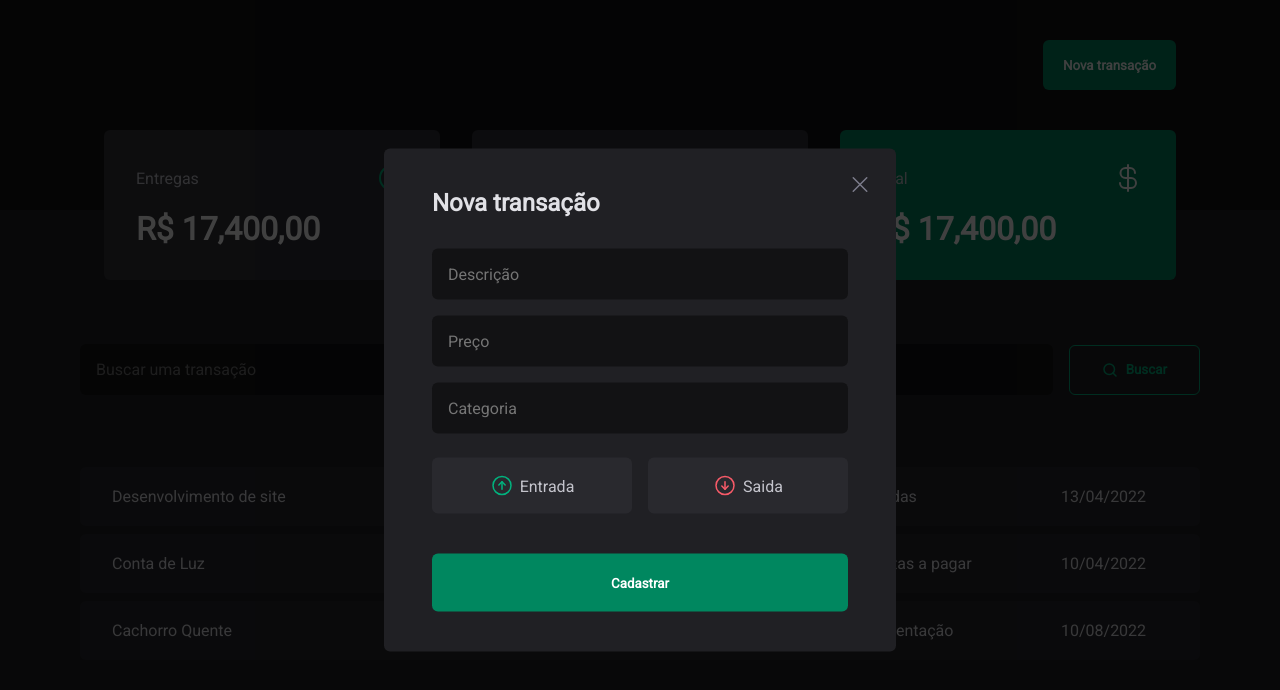
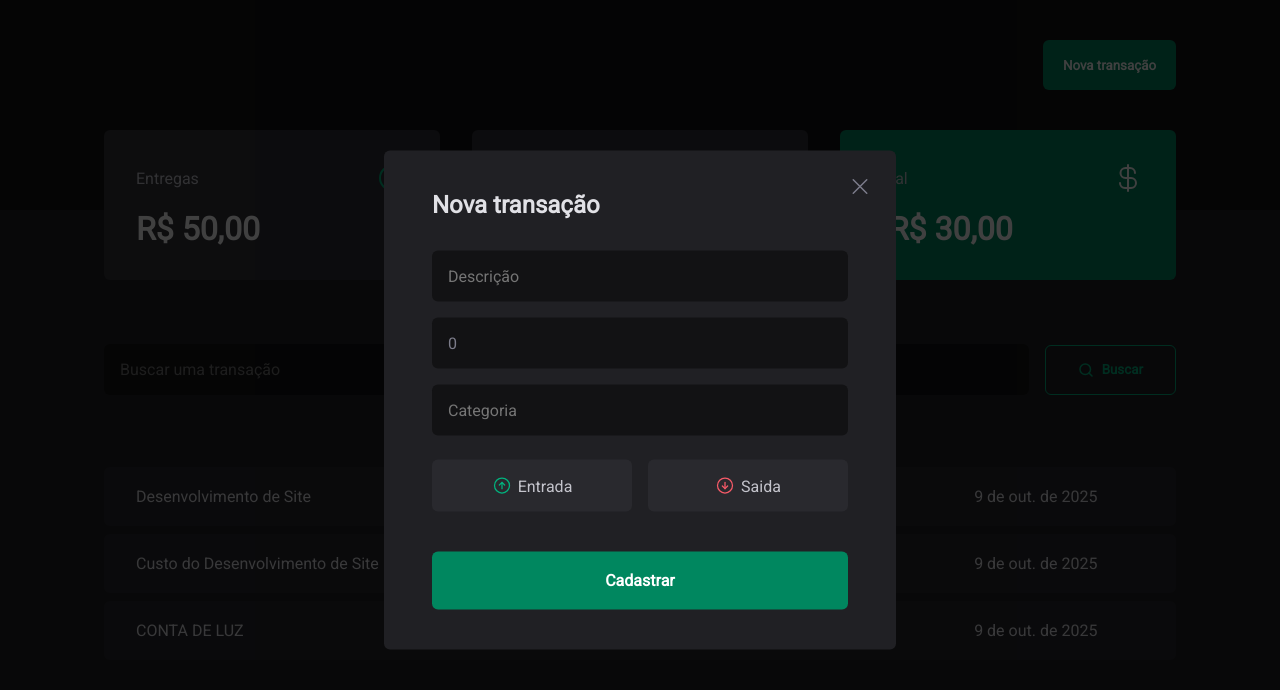
Before and after one commit to gustavocanepa10/dt-money, a React (Vite) app: page / in a window 1280 px wide. Both pictures are taken after a click on the button "Nova transação". Shown: the top 690 px of the page. Built offline with nearby package versions, Linux system fonts and the light colour scheme; data requests are answered from the project's data file.

Commit message:
feat : transactionForm

```diff
--- a/src/components/NewTransactionModal/index.tsx
+++ b/src/components/NewTransactionModal/index.tsx
@@ -1,9 +1,51 @@
 import * as Dialog from "@radix-ui/react-dialog";
-import styles from "./styles.module.css"
+import * as RadioGroup from "@radix-ui/react-radio-group";
+import styles from "./styles.module.css";
 import { ArrowCircleUp, X } from "phosphor-react";
-import {ArrowCircleDown} from "phosphor-react"
+import { ArrowCircleDown } from "phosphor-react";
+import { useContext, useState } from "react";
+import { TransactionContext } from "../../context/TransactionContext.";
+import { v4 as uuidv4 } from "uuid";
+
+
+
+interface Transaction {
+  id: string;
+  description: string;
+  type: string
+  category: string;
+  price: number;
+  created_At: string;
+}
 
 export function NewTransactionModal() {
+  const { newTransaction } = useContext(TransactionContext);
+
+  const [description, setDescription] = useState("");
+  const [price, setPrice] = useState(0);
+  const [category, setCategory] = useState("");
+  const [type, setType] = useState("");
+
+
+  function handleSubmit() {
+    const newItem: Transaction = {
+      category,
+      price,
+      description,
+      created_At: new Date().toLocaleDateString("pt-BR", {
+        dateStyle : "medium"
+      }),
+      id: uuidv4(),
+      type,
+    };
+
+
+    newTransaction(newItem)
+
+  }
+
+
+
   return (
     <Dialog.Portal>
       <Dialog.Overlay className={styles.Overlay} />
@@ -12,32 +54,39 @@ export function NewTransactionModal() {
         <Dialog.Title>Nova transação</Dialog.Title>
 
         <Dialog.Close className={styles.ButtonClose}>
-            <X size={24}/>
+          <X size={24} />
         </Dialog.Close>
 
-        <form action="">
-            <input type="text" placeholder="Descrição" required />
-            <input type="number" placeholder="Preço" required />
-            <input type="text" placeholder="Categoria" required />
+        <form onSubmit={handleSubmit} action="">
+          <input
+            value={description}
+            onChange={(e) => setDescription(e.target.value)}
+            type="text"
+            placeholder="Descrição"
+            required
+          />
+          <input
+            value={price}
+            onChange={(e) => setPrice(Number(e.target.value))}
+            type="number"
+            placeholder="Preço"
+            required
+          />
+          <input value={category} onChange={(e) => setCategory(e.target.value)} type="text" placeholder="Categoria" required />
 
-            <div className={styles.transactionType}>
-                <button>
-                    <ArrowCircleUp size={24} color="#00B37E"/>
-                    Entrada
-                </button>
-                <button>
-                    <ArrowCircleDown size={24} color="#F75A68"/>
-                    Saida
-                </button>
-            </div>
+          <RadioGroup.RadioGroup value={type} onValueChange={setType} className={styles.transactionType}>
+            <RadioGroup.Item className={styles.buttonGreen}  value="income">
+              <ArrowCircleUp size={20} color="#00B37E" />
+              Entrada
+            </RadioGroup.Item>
+            <RadioGroup.Item className={styles.buttonRed} value="outcome">
+              <ArrowCircleDown size={20} color="#F75A68" />
+              Saida
+            </RadioGroup.Item>
+          </RadioGroup.RadioGroup>
 
-
-            <button type="submit">
-                Cadastrar
-            </button>
+          <button  type="submit">Cadastrar</button>
         </form>
-
-
       </Dialog.Content>
     </Dialog.Portal>
   );
--- a/src/components/NewTransactionModal/styles.module.css
+++ b/src/components/NewTransactionModal/styles.module.css
@@ -1,5 +1,3 @@
-
-
 .Overlay {
   position: fixed;
   width: 100vw;
@@ -7,8 +5,6 @@
   inset: 0;
   background: rgba(0, 0, 0, 0.75);
 }
-
-
 
 .Content {
   min-width: 32rem;
@@ -19,8 +15,7 @@
   position: fixed;
   top: 50%;
   left: 50%;
-    transform: translate(-50% ,-50%);
-
+  transform: translate(-50%, -50%);
 
   form {
     margin-top: 2rem;
@@ -29,35 +24,36 @@
 
     gap: 1rem;
 
-
     input {
       padding: 1rem;
       border-radius: 6px;
-            background: #121214;
+      background-color: #121214;
 
-
-            color: #7C7C8A;
+      color: #7c7c8a;
       font-size: 16px;
       font-family: "Roboto";
       outline: 0;
       border: 0;
     }
 
-
     button[type="submit"] {
       height: 58px;
       border: 0;
       background: var(--green);
-            color: var(--white);
+      color: #FFFFFF;
       font-weight: bold;
       padding: 0 1.25rem;
       border-radius: 6px;
       margin-top: 1.5rem;
       cursor: pointer;
+      font-family: "Roboto";
+      font-weight: bold;
+      line-height: 1.6;
+      font-size: 16px;
 
       &:hover {
-                background: var(--green-dark);
-                transition: background-color 0.2s ;
+        background-color: var(--green-dark);
+        transition: background-color 0.2s;
       }
     }
   }
@@ -85,24 +81,53 @@ input[type="number"] {
 
 .transactionType {
   display: grid;
-    grid-template-columns: repeat(2,1fr);
+  grid-template-columns: repeat(2, 1fr);
   gap: 1rem;
   margin-top: 0.5rem;
+}
 
-    button {
+.buttonGreen {
   padding: 16px 24px;
   border-radius: 6px;
 
-        background: #29292E;
+  background: #29292e;
   border: 0;
-        color: #C4C4CC;
+  color: #c4c4cc;
   font-size: 16px;
   font-family: "Roboto";
-
+  cursor: pointer;
 
   display: flex;
   align-items: center;
   justify-content: center;
   gap: 6px;
+
+  &[data-state="checked"] {
+    background: var(--green-dark);
+    color: var(--white);
+  }
+
+
+}
+
+.buttonRed {
+  padding: 16px 24px;
+  border-radius: 6px;
+
+  background: #29292e;
+  border: 0;
+  color: #c4c4cc;
+  font-size: 16px;
+  font-family: "Roboto";
+  cursor: pointer;
+
+  display: flex;
+  align-items: center;
+  justify-content: center;
+  gap: 6px;
+
+  &[data-state="checked"] {
+    background: var(--red-dark);
+    color: var(--white);
   }
 }
--- a/src/components/SearchForm/styles.module.css
+++ b/src/components/SearchForm/styles.module.css
@@ -2,10 +2,11 @@
   display: flex;
 
   align-items: center;
-  gap: 1rem;
   max-width: 1120px;
   width: 100%;
-  margin: 4rem auto 0;
+  margin: 4rem auto;
+  padding: 0 1.5rem;
+  gap: 1rem;
 
   input {
     padding: 1rem;
@@ -35,5 +36,11 @@
     span {
       font-weight: bold;
     }
+
+    &:hover {
+      background: var(--green);
+      color: var(--white);
+      transition: 0.2s;
+    }
   }
 }
--- a/src/components/Summary/index.tsx
+++ b/src/components/Summary/index.tsx
@@ -1,50 +1,77 @@
-import { ArrowCircleDown, ArrowCircleUp, CurrencyDollar } from "phosphor-react"
-import styles from "./styles.module.css"
+import { ArrowCircleDown, ArrowCircleUp, CurrencyDollar } from "phosphor-react";
+import styles from "./styles.module.css";
+import { useContext } from "react";
+import { TransactionContext } from "../../context/TransactionContext.";
 
 export function Summary() {
+  const { transactions } = useContext(TransactionContext);
+
+  const incomes = transactions
+    .filter((item) => item.type === "income")
+    .map((item) => item.price);
+  console.log(incomes);
+
+  const totalIncomes = incomes.reduce(
+    (acc, currentValue) => acc + currentValue,
+    0
+  );
+  console.log(totalIncomes);
+
+  const outcomes = transactions
+    .filter((item) => item.type === "outcome")
+    .map((item) => item.price);
+  console.log(outcomes);
+
+  const totalOutcomes = outcomes.reduce(
+    (acc, currentValue) => acc + currentValue,
+    0
+  );
+  console.log(totalIncomes);
+
+  const total = totalIncomes - totalOutcomes;
+
   return (
     <section className={styles.summaryContainer}>
       <div className={styles.summaryCard}>
         <header>
-                    <span>
-                        Entregas
-                    </span>
-                    <ArrowCircleUp size={32} color="#00b37e"/>
+          <span>Entregas</span>
+          <ArrowCircleUp size={32} color="#00b37e" />
         </header>
         <strong>
-                    R$ 17,400,00
+          {totalIncomes.toLocaleString("pt-BR", {
+            style: "currency",
+            currency: "BRL",
+          })}
         </strong>
       </div>
 
-            <div  className={styles.summaryCard}>
+      <div className={styles.summaryCard}>
         <header>
-                    <span>
-                        Saidas
-                    </span>
-                    <ArrowCircleDown size={32} color="#f75a68"/>
+          <span>Saidas</span>
+          <ArrowCircleDown size={32} color="#f75a68" />
         </header>
         <strong>
-                    R$ 17,400,00
+          {totalOutcomes.toLocaleString("pt-BR", {
+            style: "currency",
+            currency: "BRL",
+          })}
         </strong>
       </div>
 
+      <div className={styles.summaryCardGreen}>
+        <header>
+          <span>Total</span>
+          <CurrencyDollar size={32} color="#fff" />
+        </header>
 
-            <div  className={styles.summaryCardGreen}>
-                <header>
-                    <span>
-                        Total
-                    </span>
-                    <CurrencyDollar size={32} color="#fff"/>
-                </header>
         <strong>
-                    R$ 17,400,00
+
+          {total.toLocaleString("pt-BR", {
+            style: "currency",
+            currency: "BRL",
+          }).replace("-", "- ")}
         </strong>
       </div>
-
-
-
-
-
     </section>
-    )
+  );
 }
--- a/src/pages/Transactions/index.tsx
+++ b/src/pages/Transactions/index.tsx
@@ -1,60 +1,48 @@
-
 import { Header } from "../../components/Header";
 import { Summary } from "../../components/Summary";
 import styles from "./styles.module.css";
 import { PriceHighlight } from "../../components/PriceHighlight";
 import { SearchForm } from "../../components/SearchForm";
-import { useState } from "react";
+import { useContext } from "react";
 
-const transactions = [
-  {
-    description: "Desenvolvimento de site",
-    amount: "R$ 12.000.000",
-    category: "Vendas",
-    date: "13/04/2022",
-    type : true
-  },
-  {
-    description: "Conta de Luz",
-    amount: "R$ - 29.00",
-    category: "Contas a pagar",
-    date: "10/04/2022",
-    type : false
-  },
-  {
-    description: "Cachorro Quente",
-    amount: "R$ 18.00",
-    category: "Alimentação",
-    date: "10/08/2022",
-    type : true
-  }
-]
-
+import { TransactionContext } from "../../context/TransactionContext.";
 
 export function Transactions() {
-
-  const [searchState, setSearchState] = useState("")
-  const filterSearchList = transactions.filter((transactions => transactions.description.includes(searchState.toUpperCase())))
+  const { searchState, setSearchState, filterSearchList } =
+    useContext(TransactionContext);
 
   return (
     <div>
       <Header />
       <Summary />
-      <SearchForm  searchState = {searchState} setSearchState = {setSearchState} />
+      <SearchForm searchState={searchState} setSearchState={setSearchState} />
       <div className={styles.transactionsContainer}>
         <table className={styles.tableTransactions}>
           <tbody>
+            {filterSearchList.map((transaction) => (
+              <tr key={transaction.id}>
+                <td width="50%">{transaction.description}</td>
+                <td>
+                  <PriceHighlight
+                    variant={
+                      transaction.type === "income" ? "income" : "outcome"
+                    }
+                  >
 
-            {filterSearchList.map((transaction) => <tr>
-              <td width="50%">{transaction.description}</td>
-              <td>
-                <PriceHighlight variant={transaction.type ? "income" : "outcome"}>{transaction.amount}</PriceHighlight>
-              </td>
-              <td>{transaction.category}</td>
-              <td>{transaction.date}</td>
-            </tr> )}
+                    {transaction.price.toLocaleString("pt-BR", {
+                      style: "currency",
+                      currency: "BRL",
+                    })}
+                  </PriceHighlight>
+                </td>
+                <td>{transaction.category.toUpperCase()}</td>
+                <td>{transaction.created_At}
+                </td>
 
 
+
+              </tr>
+            ))}
           </tbody>
         </table>
       </div>
--- a/src/pages/Transactions/styles.module.css
+++ b/src/pages/Transactions/styles.module.css
@@ -1,8 +1,10 @@
 .transactionsContainer {
     /* border: 1px solid green; */
-    max-width: 1120px;
-    width: 100%;
-    margin: 4rem auto 0;
+
+  max-width: 1120px;
+  width: 100%;
+  margin: 4rem auto;
+  padding: 0 1.5rem;
 
 
 
```
Lines whose indentation alone changed are shown as unchanged.
